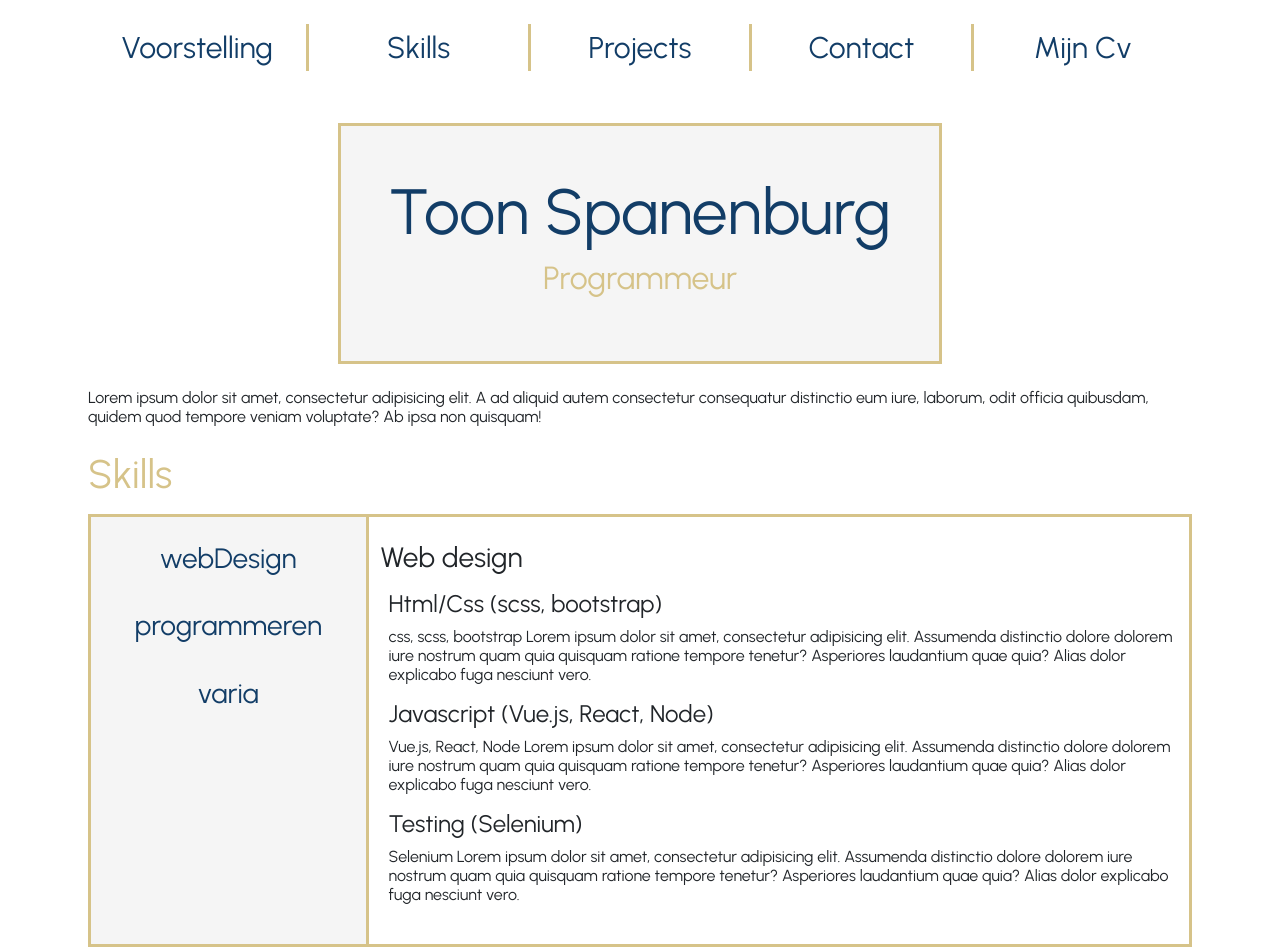
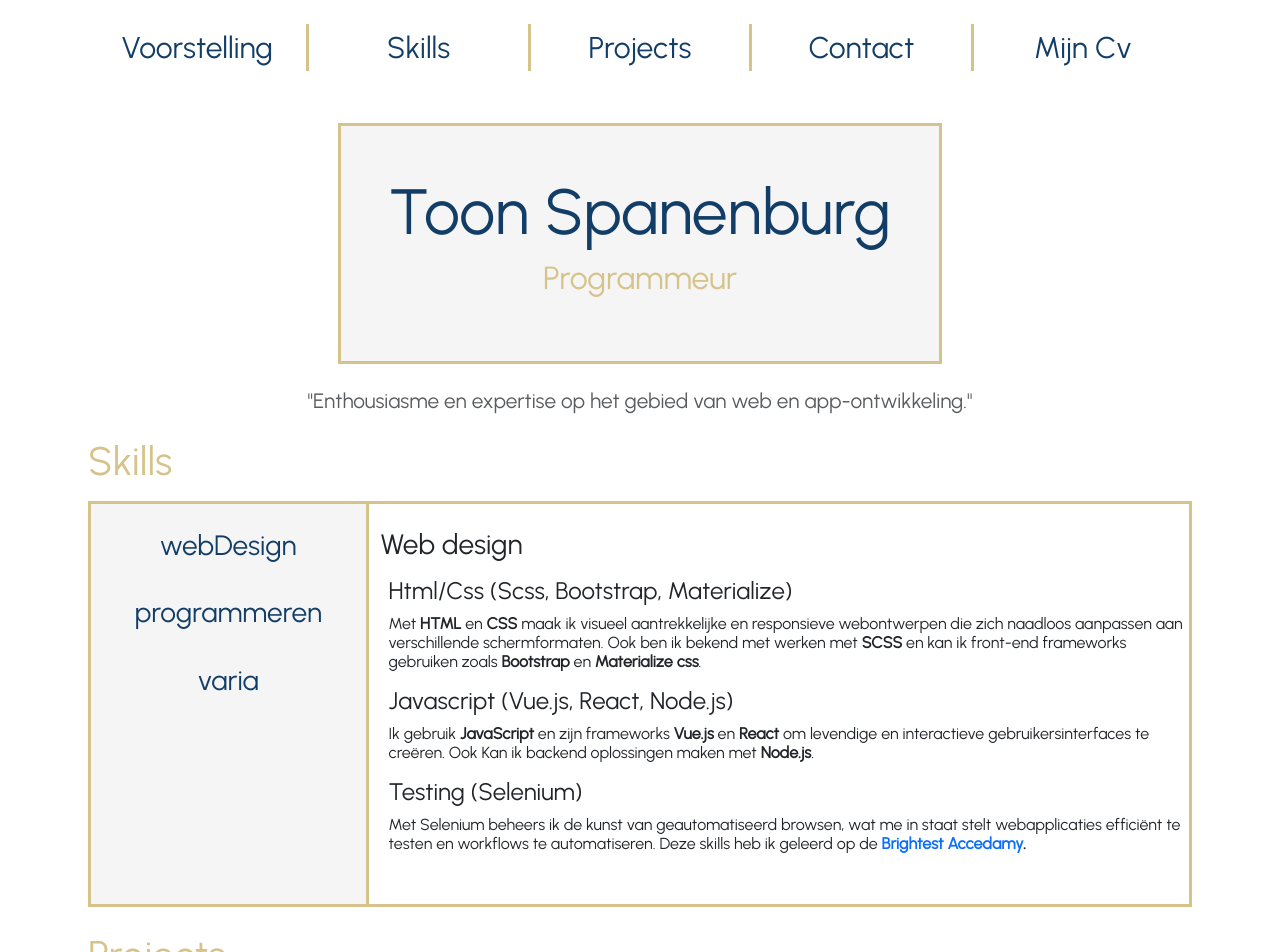
Before and after one commit to ToonSpanenburg/ToonSpanenburgWebsite, a Vue app: page / in a window 1280 px wide. Shown: the top 952 px of the page. Built offline with nearby package versions, Linux system fonts and the light colour scheme.

Commit message:
Webdesign component toegevoegd

```diff
--- a/src/components/Skills/WebdesignSkillsComponent.vue
+++ b/src/components/Skills/WebdesignSkillsComponent.vue
@@ -12,11 +12,11 @@
       <div class="row">
         <div class="col">
           <h4>
-            Html/Css (scss, bootstrap)
+            Html/Css (Scss, Bootstrap, Materialize)
           </h4>
           <p>
-            css, scss, bootstrap
-            Lorem ipsum dolor sit amet, consectetur adipisicing elit. Assumenda distinctio dolore dolorem iure nostrum quam quia quisquam ratione tempore tenetur? Asperiores laudantium quae quia? Alias dolor explicabo fuga nesciunt vero.
+            Met <b>HTML</b> en <b>CSS</b> maak ik visueel aantrekkelijke en responsieve webontwerpen die zich naadloos aanpassen aan verschillende schermformaten.
+            Ook ben ik bekend met werken met <b>SCSS</b> en kan ik front-end frameworks gebruiken zoals <b>Bootstrap</b> en <b>Materialize css</b>.
           </p>
         </div>
       </div>
@@ -24,11 +24,11 @@
       <div class="row">
         <div class="col">
           <h4>
-            Javascript (Vue.js, React, Node)
+            Javascript (Vue.js, React, Node.js)
           </h4>
           <p>
-            Vue.js, React, Node
-            Lorem ipsum dolor sit amet, consectetur adipisicing elit. Assumenda distinctio dolore dolorem iure nostrum quam quia quisquam ratione tempore tenetur? Asperiores laudantium quae quia? Alias dolor explicabo fuga nesciunt vero.
+            Ik gebruik <b>JavaScript</b> en zijn frameworks <b>Vue.js</b> en <b>React</b> om levendige en interactieve gebruikersinterfaces te creëren.
+            Ook Kan ik backend oplossingen maken met <b>Node.js</b>.
           </p>
         </div>
       </div>
@@ -38,9 +38,12 @@
           <h4>
             Testing (Selenium)
           </h4>
-          <p>
-            Selenium
-            Lorem ipsum dolor sit amet, consectetur adipisicing elit. Assumenda distinctio dolore dolorem iure nostrum quam quia quisquam ratione tempore tenetur? Asperiores laudantium quae quia? Alias dolor explicabo fuga nesciunt vero.
+          <p class="pe-1">
+            Met Selenium beheers ik de kunst van geautomatiseerd browsen, wat me in staat stelt webapplicaties efficiënt te testen en workflows te automatiseren.
+            Deze skills heb ik geleerd op de
+            <b>
+              <a href="https://brightest.be/">Brightest Accedamy</a>.
+            </b>
           </p>
         </div>
       </div>
@@ -54,4 +57,8 @@
 {
 
 }
+b
+{
+  font-weight: bold;
+}
 </style>
--- a/src/components/SkillsComponent.vue
+++ b/src/components/SkillsComponent.vue
@@ -43,7 +43,7 @@ export default {
 </script>
 
 <template>
-<div class="m-4">
+<div class="mx-4 mb-4">
   <div id="Skills" class="mb-1 mb-md-3">
     <div class="">
       <h2 class="mb-3">
--- a/src/components/VoorstellingComponent.vue
+++ b/src/components/VoorstellingComponent.vue
@@ -3,13 +3,16 @@
 </script>
 
 <template>
-<div class="m-4 ">
-<p>
-  Lorem ipsum dolor sit amet, consectetur adipisicing elit. A ad aliquid autem consectetur consequatur distinctio eum iure, laborum, odit officia quibusdam, quidem quod tempore veniam voluptate? Ab ipsa non quisquam!
+<div class="m-4">
+<p class="text-center text-muted">
+  "Enthousiasme en expertise op het gebied van web en app-ontwikkeling."
 </p>
 </div>
 </template>
 
 <style scoped>
-
+p
+{
+  font-size: 1.3em;
+}
 </style>
```
